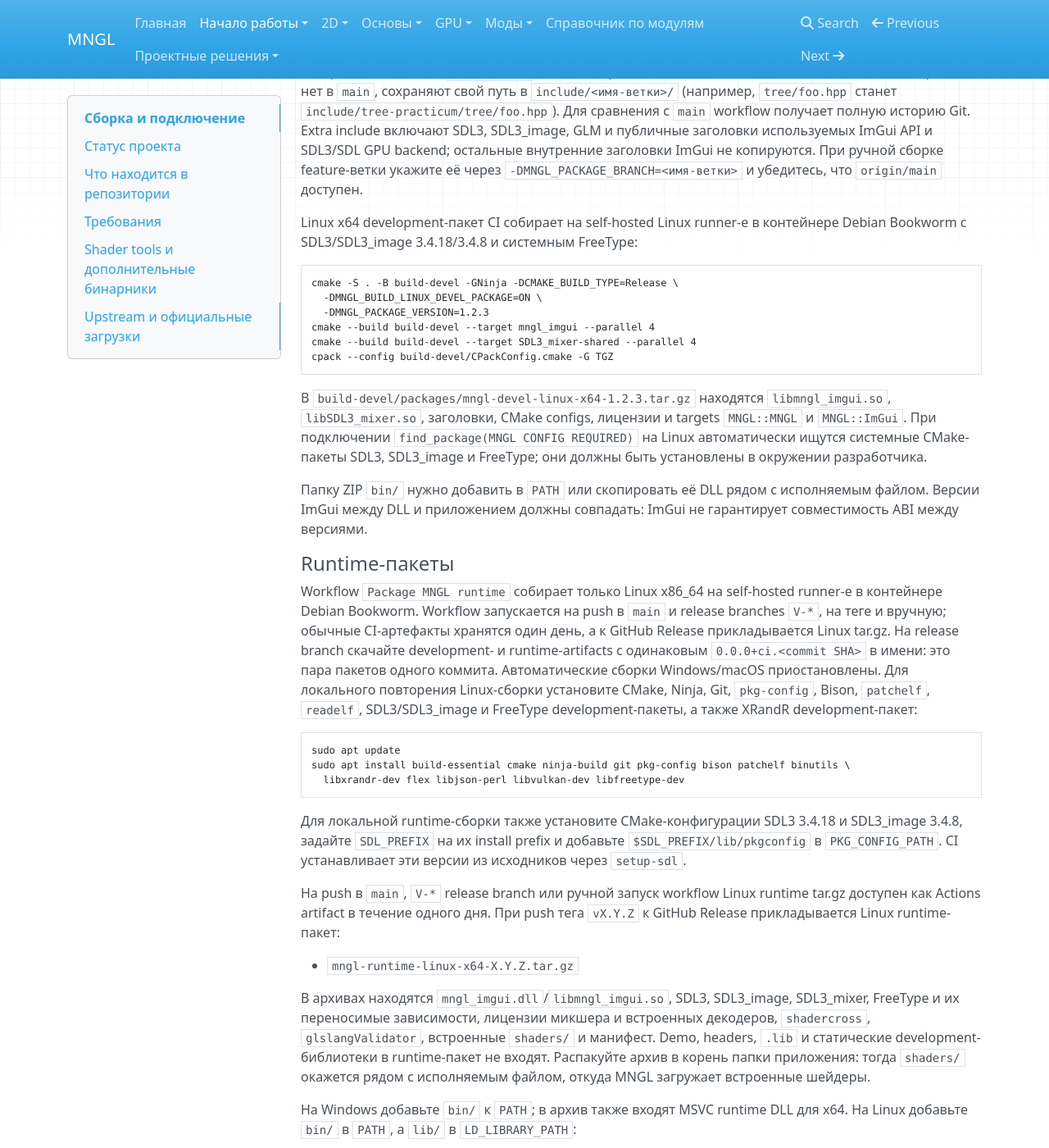
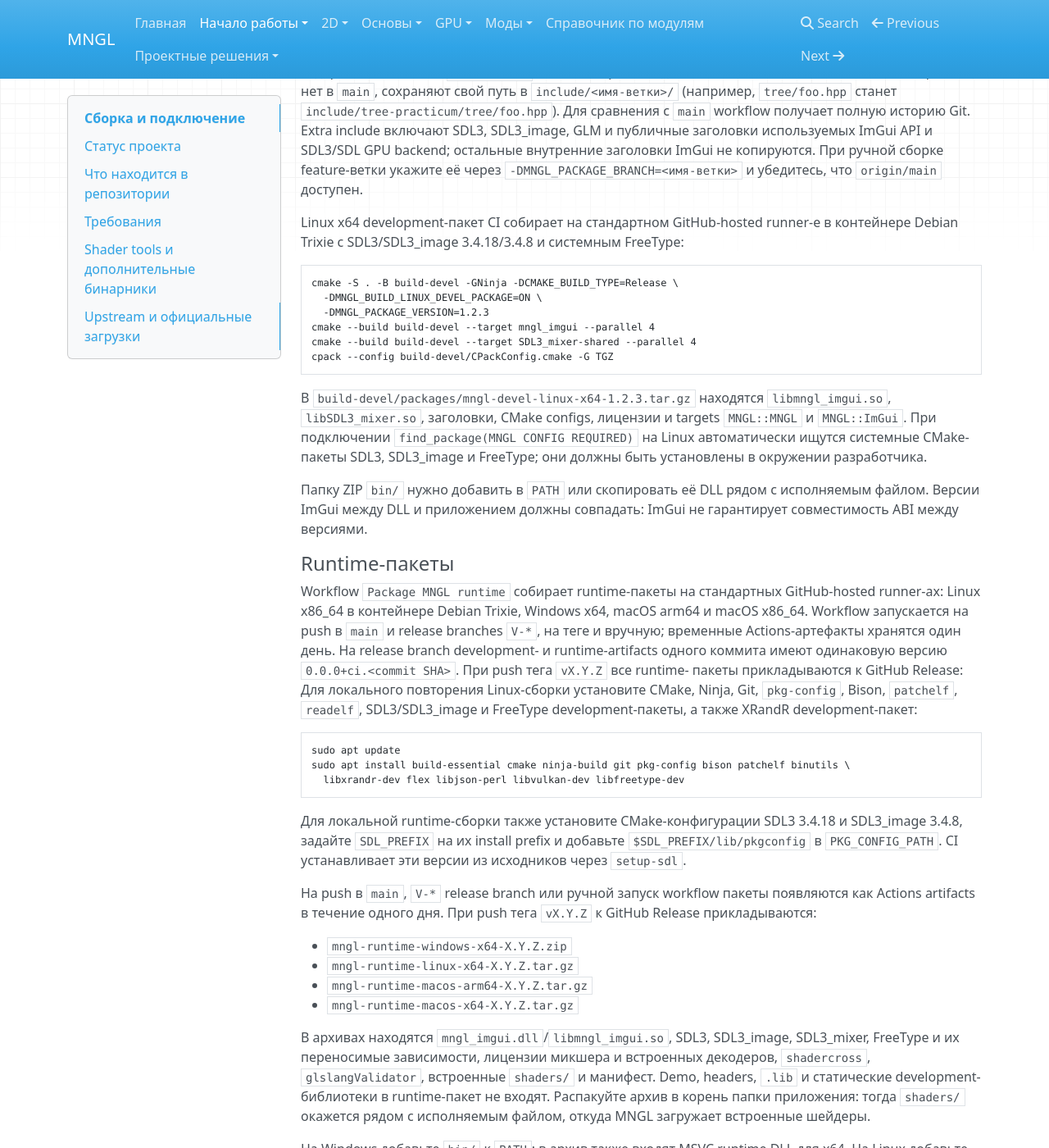
Before and after one commit to Romansgamp6tu/MNGL, an MkDocs documentation site: the page built from docs/getting-started/building.md, in a window 1280 px wide and 1400 px high, scrolled down 2269 px. Shown: the whole window at 82% size. Built offline with MkDocs 1.6.1, drawn with Linux system fonts in a browser that asks for light colours; nearby versions of some CDN libraries; some of the changed text lies outside the part shown.

Commit message:
ci: build MNGL packages on all desktop platforms

````diff
--- a/docs/getting-started/building.md
+++ b/docs/getting-started/building.md
@@ -8,11 +8,11 @@
 MNGL — header-oriented C++23 библиотека. Обычная сборка CMake собирает
 `mngl_demo`; на Windows demo использует отдельную DLL `mngl_imgui`, а на Linux
 ImGui собирается в `libmngl_imgui.so`. Целевые настольные платформы — Windows
-x64, Linux x86_64 и macOS arm64/x86_64. Сейчас self-hosted Linux runner собирает
-и проверяет тесты и development/runtime-пакеты только для Linux x86_64. Пакеты
-Windows/macOS и проверки на этих системах приостановлены до подключения native
-runners. Актуальные ограничения и проверки описаны в
-[политике платформ](../design/platform-support.md).
+x64, Linux x86_64 и macOS arm64/x86_64. GitHub Actions собирает development- и
+runtime-пакеты на стандартных runners для всех четырёх платформенных вариантов.
+Полная CTest-матрица пока выполняется только на Linux; Windows и macOS проходят
+runtime-smoke-проверки во время сборки пакетов. Актуальные ограничения и
+проверки описаны в [политике платформ](../design/platform-support.md).
 
 В `main` реализованы input v2 и аудио поверх SDL3_mixer. Корневой CMake-проект
 собирает микшер из submodule, связывает его с `MNGL::MNGL` и добавляет библиотеку
@@ -98,14 +98,13 @@ SDL3_image и FreeType, шейдеры и шрифт ImGui. Runtime DLL микш
 
 #### Development-пакеты
 
-Workflow `Package MNGL development kit` собирает Linux x64 tar.gz на
-self-hosted runner-е при push в любую ветку и ручном запуске. Для CI-ветки
-версия обоих пакетов — `0.0.0+ci.<12 символов commit SHA>`, поэтому artifacts
-development и runtime от одного коммита имеют совпадающую версию. При push
-тега `vX.Y.Z` теги версии сохраняются, и development-пакет прикладывается к
-GitHub Release. Артефакты обычных CI-запусков хранятся один день. Автоматическая
-сборка Windows/macOS-пакетов приостановлена; инструкции ниже остаются для
-локальной сборки. Для ручной сборки Windows-пакета:
+Workflow `Package MNGL development kits` собирает пакеты на стандартных
+GitHub-hosted runner-ах при push в ветку и при ручном запуске:
+Windows x64 ZIP, Linux x64 tar.gz, macOS arm64 tar.gz и macOS x86_64 tar.gz.
+Для веточной сборки версия — `0.0.0+ci.<12 символов commit SHA>`, поэтому
+development- и runtime-пакеты одного коммита имеют совпадающую версию.
+Артефакты Actions хранятся один день. При push тега `vX.Y.Z` все четыре
+development-пакета прикладываются к GitHub Release. Для ручной сборки Windows-пакета:
 
 ```powershell
 cmake -S . -B build-package -A x64 `
@@ -138,8 +136,8 @@ target_link_libraries(my_app PRIVATE MNGL::MNGL)
 заголовки ImGui не копируются. При ручной сборке feature-ветки укажите её через
 `-DMNGL_PACKAGE_BRANCH=<имя-ветки>` и убедитесь, что `origin/main` доступен.
 
-Linux x64 development-пакет CI собирает на self-hosted Linux runner-е в
-контейнере Debian Bookworm с SDL3/SDL3_image 3.4.18/3.4.8 и системным FreeType:
+Linux x64 development-пакет CI собирает на стандартном GitHub-hosted runner-е
+в контейнере Debian Trixie с SDL3/SDL3_image 3.4.18/3.4.8 и системным FreeType:
 
 ```sh
 cmake -S . -B build-devel -GNinja -DCMAKE_BUILD_TYPE=Release \
@@ -163,13 +161,13 @@ ImGui не гарантирует совместимость ABI между ве
 
 #### Runtime-пакеты
 
-Workflow `Package MNGL runtime` собирает только Linux x86_64 на self-hosted
-runner-е в контейнере Debian Bookworm. Workflow запускается на push в `main` и
-release branches `V-*`, на теге и вручную; обычные CI-артефакты хранятся один
-день, а к GitHub Release прикладывается Linux tar.gz. На release branch
-скачайте development- и runtime-artifacts с одинаковым `0.0.0+ci.<commit SHA>`
-в имени: это пара пакетов одного коммита. Автоматические сборки Windows/macOS
-приостановлены.
+Workflow `Package MNGL runtime` собирает runtime-пакеты на стандартных
+GitHub-hosted runner-ах: Linux x86_64 в контейнере Debian Trixie, Windows x64,
+macOS arm64 и macOS x86_64. Workflow запускается на push в `main` и release
+branches `V-*`, на теге и вручную; временные Actions-артефакты хранятся один
+день. На release branch development- и runtime-artifacts одного коммита имеют
+одинаковую версию `0.0.0+ci.<commit SHA>`. При push тега `vX.Y.Z` все runtime-
+пакеты прикладываются к GitHub Release:
 Для локального повторения Linux-сборки установите CMake, Ninja, Git,
 `pkg-config`, Bison, `patchelf`, `readelf`, SDL3/SDL3_image и FreeType
 development-пакеты, а также XRandR development-пакет:
@@ -185,11 +183,14 @@ SDL3_image 3.4.8, задайте `SDL_PREFIX` на их install prefix и доб
 `$SDL_PREFIX/lib/pkgconfig` в `PKG_CONFIG_PATH`. CI устанавливает эти версии из
 исходников через `setup-sdl`.
 
-На push в `main`, `V-*` release branch или ручной запуск workflow Linux runtime
-tar.gz доступен как Actions artifact в течение одного дня. При push тега
-`vX.Y.Z` к GitHub Release прикладывается Linux runtime-пакет:
+На push в `main`, `V-*` release branch или ручной запуск workflow пакеты
+появляются как Actions artifacts в течение одного дня. При push тега
+`vX.Y.Z` к GitHub Release прикладываются:
 
+- `mngl-runtime-windows-x64-X.Y.Z.zip`
 - `mngl-runtime-linux-x64-X.Y.Z.tar.gz`
+- `mngl-runtime-macos-arm64-X.Y.Z.tar.gz`
+- `mngl-runtime-macos-x64-X.Y.Z.tar.gz`
 
 В архивах находятся `mngl_imgui.dll`/`libmngl_imgui.so`, SDL3, SDL3_image,
 SDL3_mixer, FreeType и их переносимые зависимости, лицензии микшера и
@@ -208,7 +209,7 @@ export PATH="/path/to/mngl-runtime/bin:$PATH"
 export LD_LIBRARY_PATH="/path/to/mngl-runtime/lib${LD_LIBRARY_PATH:+:$LD_LIBRARY_PATH}"
 ```
 
-Linux-пакет CI собирается в Debian Bookworm x86_64 контейнере. glibc, Vulkan loader
+Linux-пакет CI собирается в Debian Trixie x86_64 контейнере. glibc, Vulkan loader
 (`libvulkan1`), GPU-драйверы и системные графические/аудио-библиотеки не
 копируются в архив; для запуска нужна совместимая Ubuntu-система с установленным
 драйвером.
@@ -348,14 +349,15 @@ Runtime workflow запускает аудиосмоук-тест с SDL dummy a
 файл в `glslangValidator.exe`.
 
 Поставки инструментов различаются: у них могут быть дополнительные DLL,
-`.dylib` или `.so`. Сейчас runtime workflow автоматически собирает инструменты
-только для Linux x86_64. Локальная CMake-сборка их не скачивает и не копирует.
+`.dylib` или `.so`. Runtime workflows собирают и включают нужные инструменты
+для Windows x64, Linux x86_64, macOS arm64 и macOS x86_64. Локальная CMake-сборка
+сама их не скачивает и не копирует.
 
-Скрипты сборки Windows/macOS runtime остаются в репозитории, но CI их пока не
-запускает: для этого нужны native runners. Windows и Linux SDL_shadercross
-компилирует HLSL через DXC. Сборка macOS использует проверенную цепочку
-glslangValidator (HLSL → SPIR-V) и shadercross/SPIRV-Cross (SPIR-V → MSL); для
-неё нужны оба инструмента и их `.dylib` зависимости.
+Скрипты сборки Windows/macOS runtime теперь запускаются в CI на стандартных
+native runners. Windows и Linux SDL_shadercross компилирует HLSL через DXC.
+Сборка macOS использует glslangValidator (HLSL → SPIR-V) и
+shadercross/SPIRV-Cross (SPIR-V → MSL); для неё нужны оба инструмента и их
+`.dylib` зависимости.
 
 DXIL-файлы в `MNGL/shaders/` рассчитаны на Windows; на macOS и Linux
 используются соответствующие MSL/SPIR-V пути и HLSL-файлы. MoltenVK — Vulkan
````
Also changed, not shown: other parts of docs/getting-started/building.md (+1 -2 lines), README.md (+4 -6 lines), docs/design/platform-support.md (+18 -16 lines), 2 other files.
